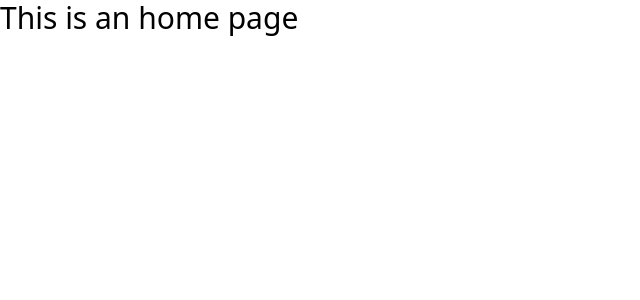
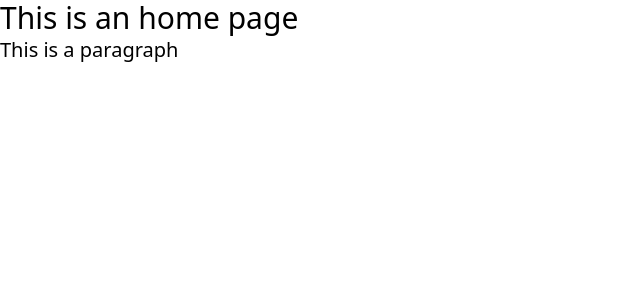
Before and after one commit to BaksaVrato/shaker, a Vue app in the folder fe/shaker/: page /#/ in a window 1280 px wide. Shown: the top 300 px of the page, without its empty margins (0-640 px from the left). Built offline with nearby package versions, Linux system fonts and the light colour scheme.

Commit message:
added paragraph

```diff
--- a/fe/shaker/src/views/HomeView.vue
+++ b/fe/shaker/src/views/HomeView.vue
@@ -1,6 +1,7 @@
 <template>
   <div>
     <h1 class="text-3xl">This is an home page</h1>
+    <p class="text-xl">This is a paragraph</p>
   </div>
 </template>
 
```
